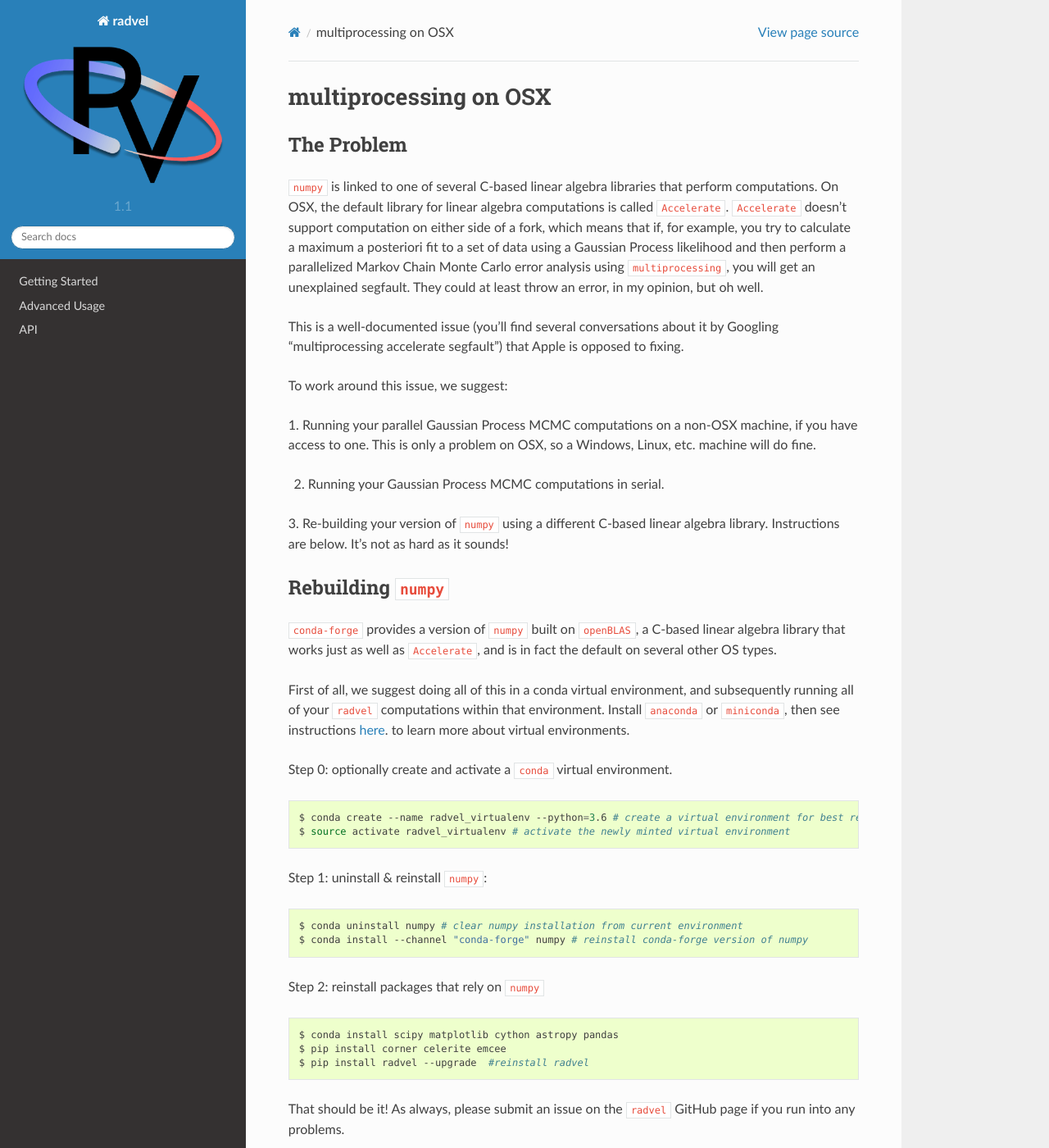
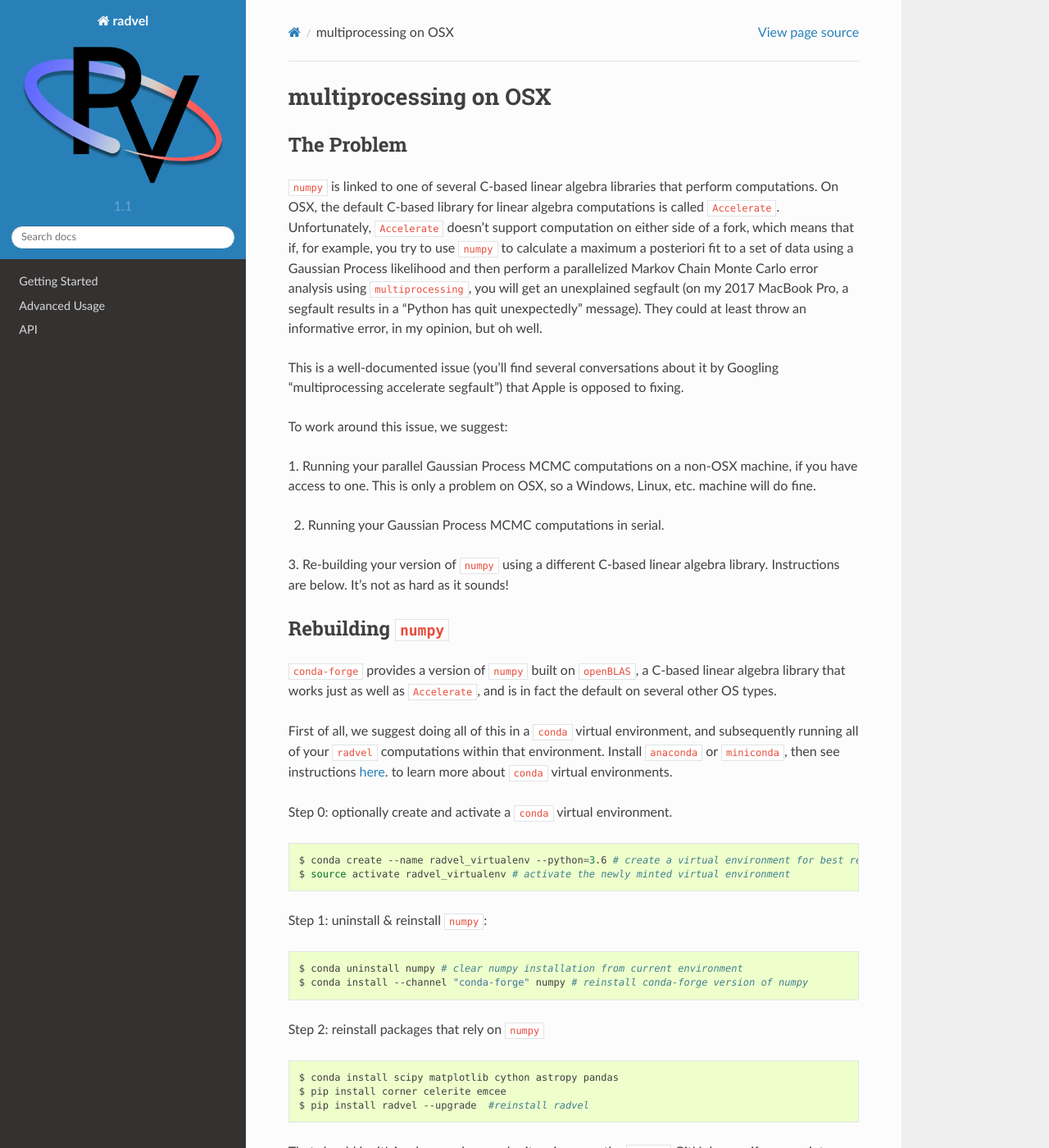
Before and after one commit to California-Planet-Search/radvel, a Sphinx documentation site: the page built from docs/OSX-multiprocessing.rst, in a window 1280 px wide and 1400 px high. Shown: the whole window at 82% size. Built offline with Sphinx 7.4.7 and the Read the Docs theme 2.0.0, drawn with Linux system fonts in a browser that asks for light colours; pages that are not in the unit, such as notebooks, are missing from menus.

Commit message:
Exposing option to run MCMC in serial to CL users
- users can now specify "--serial=True" in the MCMC CL command
- small docs rewording.

```diff
--- a/docs/OSX-multiprocessing.rst
+++ b/docs/OSX-multiprocessing.rst
@@ -6,13 +6,14 @@
 The Problem
 +++++++++++
 ``numpy`` is linked to one of several C-based linear algebra libraries that
-perform computations. On OSX, the default library for linear algebra computations
-is called ``Accelerate``. ``Accelerate`` doesn't support computation on either
-side of a fork, which means that if, for example, you try to calculate a maximum
-a posteriori fit to a set of data using a Gaussian Process likelihood and then
-perform a parallelized Markov Chain Monte Carlo error analysis using ``multiprocessing``,
-you will get an unexplained segfault. They could at least throw an error, in my opinion,
-but oh well.
+perform computations. On OSX, the default C-based library for linear algebra
+computations is called ``Accelerate``. Unfortunately, ``Accelerate`` doesn't
+support computation on either side of a fork, which means that if, for example,
+you try to use ``numpy`` to calculate a maximum a posteriori fit to a set of data
+using a Gaussian Process likelihood and then perform a parallelized Markov Chain Monte Carlo
+error analysis using ``multiprocessing``, you will get an unexplained segfault (on my 2017
+MacBook Pro, a segfault results in a "Python has quit unexpectedly" message). They could
+at least throw an informative error, in my opinion, but oh well.
 
 This is a well-documented issue (you'll find several conversations about it by Googling
 "multiprocessing accelerate segfault") that Apple is opposed to fixing.
@@ -35,11 +36,11 @@
 C-based linear algebra library that works just as well as ``Accelerate``,
 and is in fact the default on several other OS types.
 
-First of all, we suggest doing all of this in a conda virtual environment,
+First of all, we suggest doing all of this in a ``conda`` virtual environment,
 and subsequently running all of your ``radvel`` computations within that environment.
 Install ``anaconda`` or ``miniconda``, then see instructions `here
 <https://conda.io/docs/user-guide/tasks/manage-environments.html>`_.
-to learn more about virtual environments.
+to learn more about ``conda`` virtual environments.
 
 Step 0: optionally create and activate a ``conda`` virtual environment.
 
```
Also changed, not shown: 4 other files.
